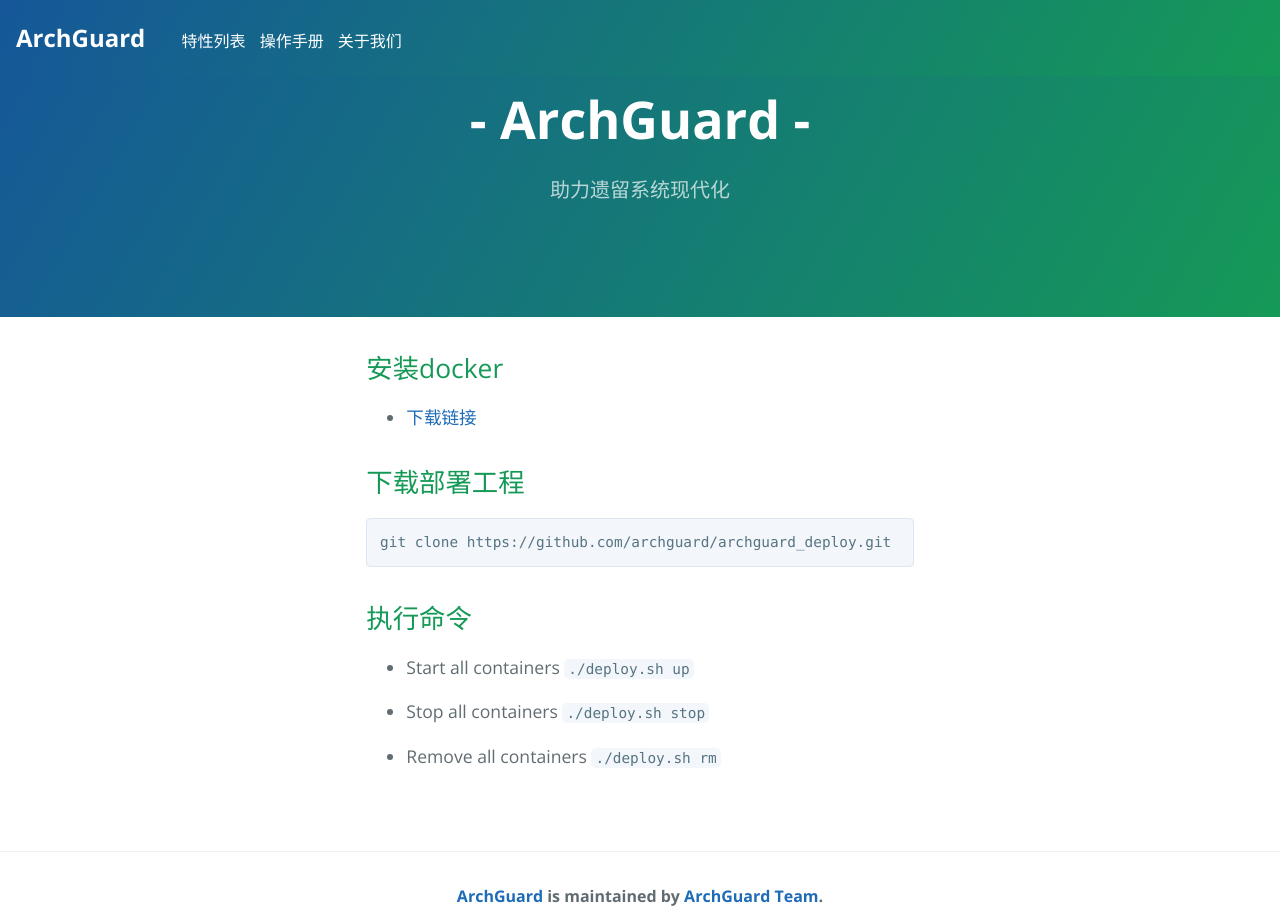
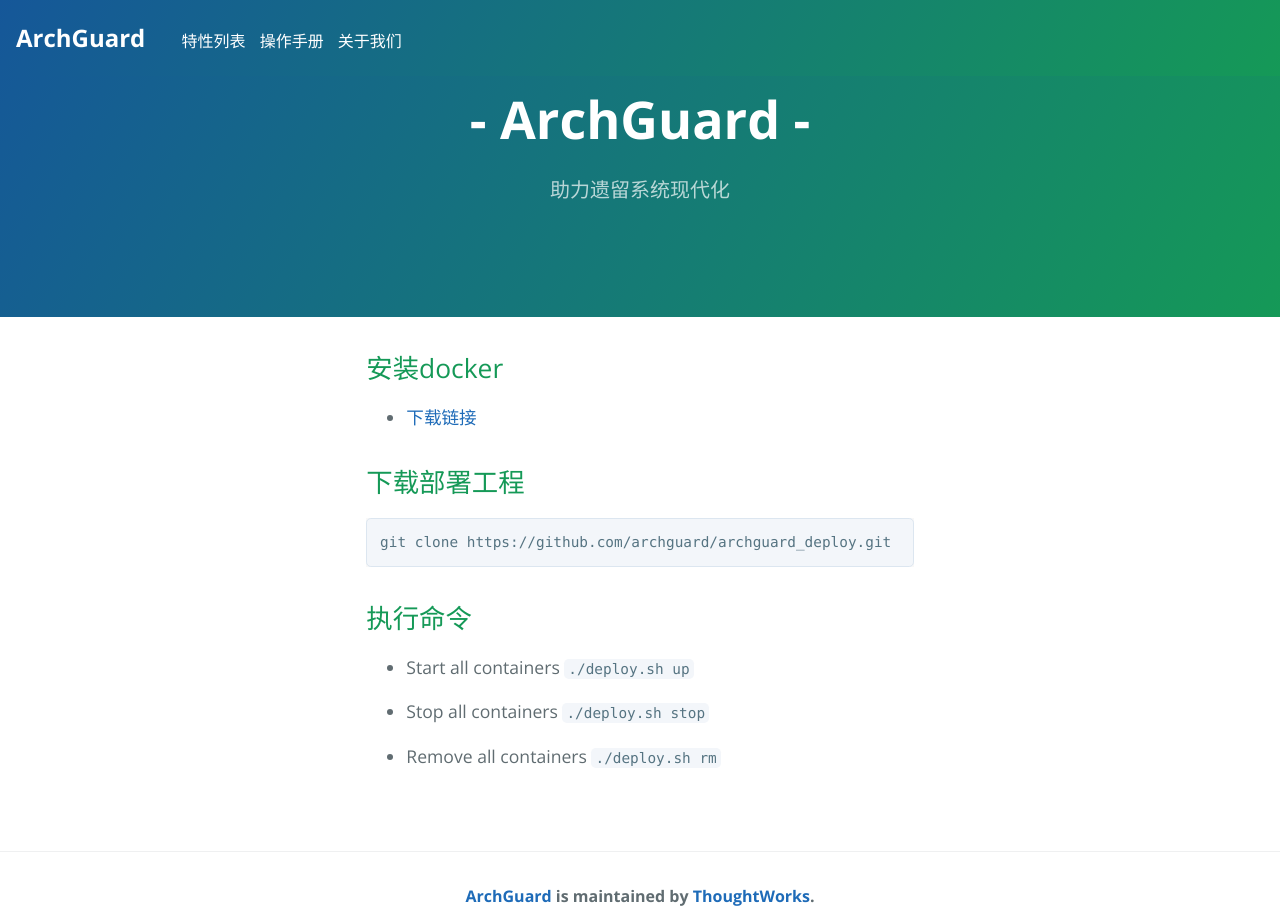
Before and after one commit to archguard/archguard.org, a Jekyll site: the page built from operationManual.md, in a window 1280 px wide. Built offline with Jekyll 4.4.1, drawn with Linux system fonts in a browser that asks for light colours; our own code applies the rules of GitHub Pages for plain Markdown files.

Commit message:
feat: add ThoughtWorks

```diff
--- a/_config.yml
+++ b/_config.yml
@@ -1,13 +1,12 @@
 # Setup
 title:        ArchGuard
-tagline:      官网
 baseurl:      ""
 paginate:     1
 locale:       "zh-CN"
 
 # About/contact
 author:
-  name:       ArchGuard Team
+  name:       ThoughtWorks
   url:        https://archguard.org
 
 # Gems
```
